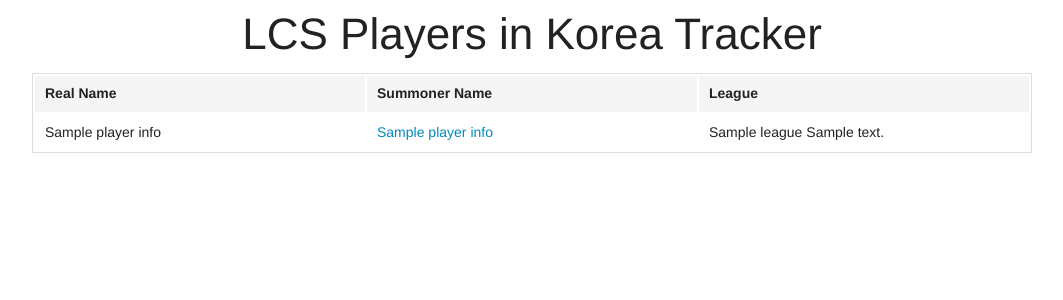
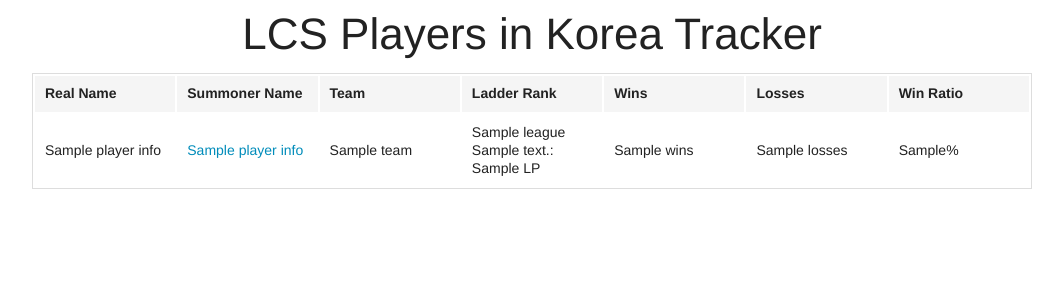
Before and after one commit to tpcstld/koreanbootcamp, a Flask app: template tpcstld-lcskorea/templates/show_chart.html in a window 1280 px wide. Shown: the top 300 px of the page, without its empty margins (108-1171 px from the left). Run offline with Flask 2, Linux system fonts and the light colour scheme; the template is opened without the code that fills it: most values are stand-ins (such as "Sample title", 1, 10 or a date in 2020).

Commit message:
Added Team, Wins, Losses, and Win Ratio columns.

```diff
--- a/tpcstld-lcskorea/templates/show_chart.html
+++ b/tpcstld-lcskorea/templates/show_chart.html
@@ -1,7 +1,7 @@
 <!doctype html>
 <html lang="en">
 	<head>
-		<title>LCS in Korea Tracker</title>
+		<title>LCS Korea Tracker</title>
 		<link rel="stylesheet" type="text/css" href="{{ url_for('static', filename='foundation.min.css') }}">
 	</head>
 	<body>
@@ -16,7 +16,11 @@
 					<tr>
 						<th>Real Name</th>
 						<th>Summoner Name</th>
-						<th>League</th>
+						<th>Team</th>
+						<th>Ladder Rank</th>
+						<th>Wins</th>
+						<th>Losses</th>
+						<th>Win Ratio</th>
 					</tr>
 				</thead>
 				<tbody>
@@ -26,7 +30,15 @@
 						<td>
 							<a target="_blank" href="{{ player_info.link }}">{{ player_info.summonerName }}</a>
 						</td>
-						<td>{{ player_info.league }} {{ player_info.division }}</td>
+						<td>{{ player_info.team }}</td>
+					{% if player_info.get( 'league', 'None' ) != 'None' %}
+						<td>{{ player_info.league }} {{ player_info.division }}: {{ player_info.lp}} LP</td>
+					{% else %}
+						<td>UNRANKED</td>
+					{% endif %}
+						<td>{{ player_info.wins }}</td>
+						<td>{{ player_info.losses }}</td>
+						<td>{{ player_info.winRatio }}%</td>
 					</tr>
 				{% endfor %}
 				</tbody>
```
